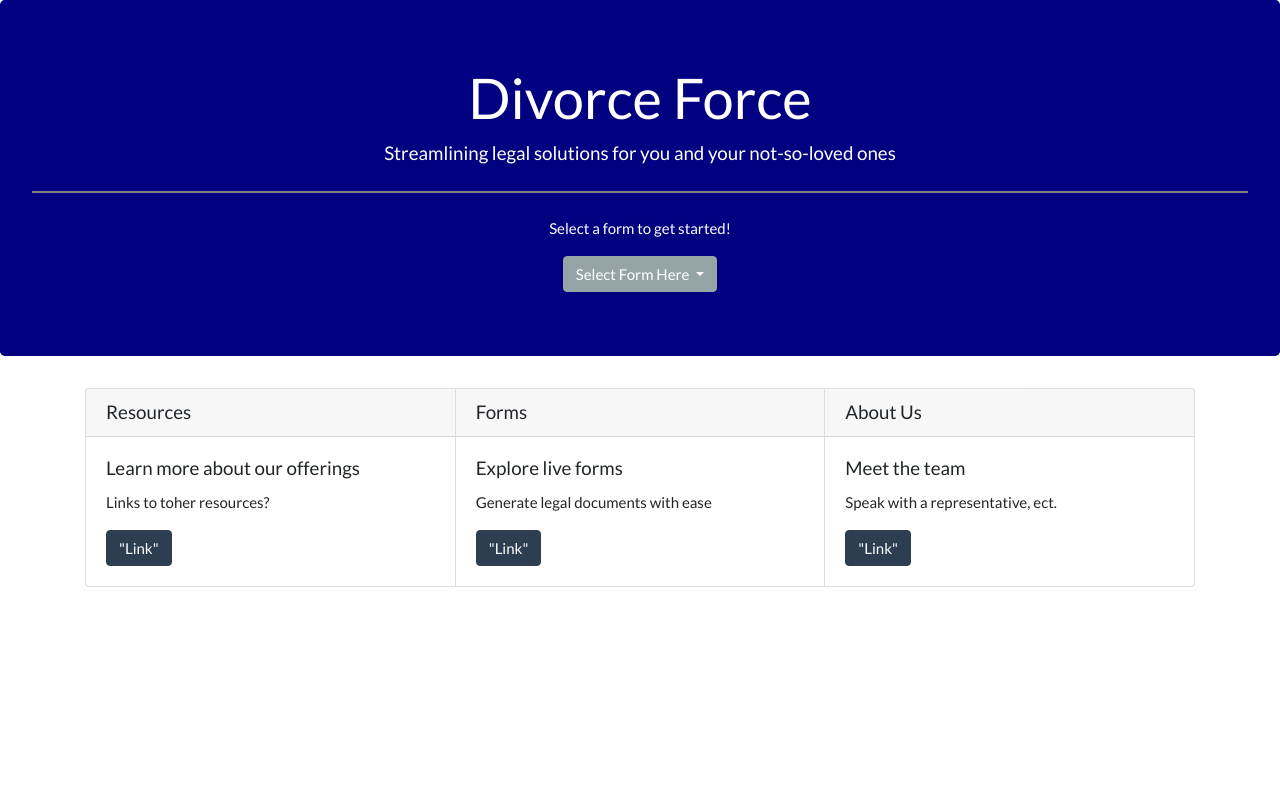
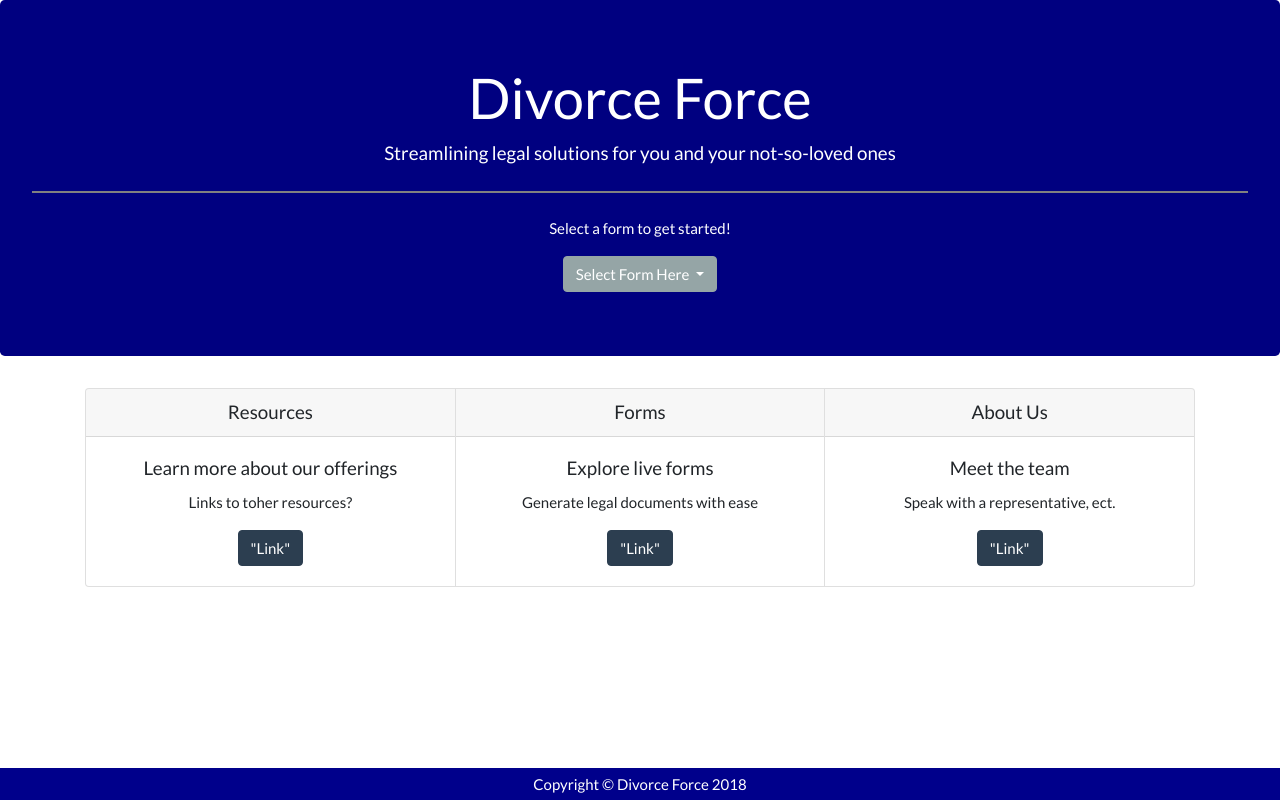
Before and after one commit to lindsbow102/Divorce_Force, a web app: file public/index.html in a window 1280 px wide. Run offline with its HTML, style and script files only (its server is not run), Linux system fonts and the light colour scheme; some libraries are stand-ins or nearby versions.

Commit message:
footer added

```diff
--- a/public/CSS/style.css
+++ b/public/CSS/style.css
@@ -11,3 +11,18 @@ body {
 .my-4 {
     border: 1px solid gray;
 }
+
+footer {
+    text-align: center;
+    position: fixed;
+    bottom: 0;
+    width: 100%;
+    background-color: darkblue;
+    color: white;
+    padding-top: 5px;
+    padding-bottom: 5px;
+}
+
+.card {
+    text-align: center;
+}
--- a/public/index.html
+++ b/public/index.html
@@ -72,6 +72,10 @@
         </div>
     </div>
 
+    <footer>
+        <div>Copyright &copy; Divorce Force 2018</div>
+    </footer>
+
 </body>
 
 </html>
```
Lines whose indentation alone changed are shown as unchanged.
